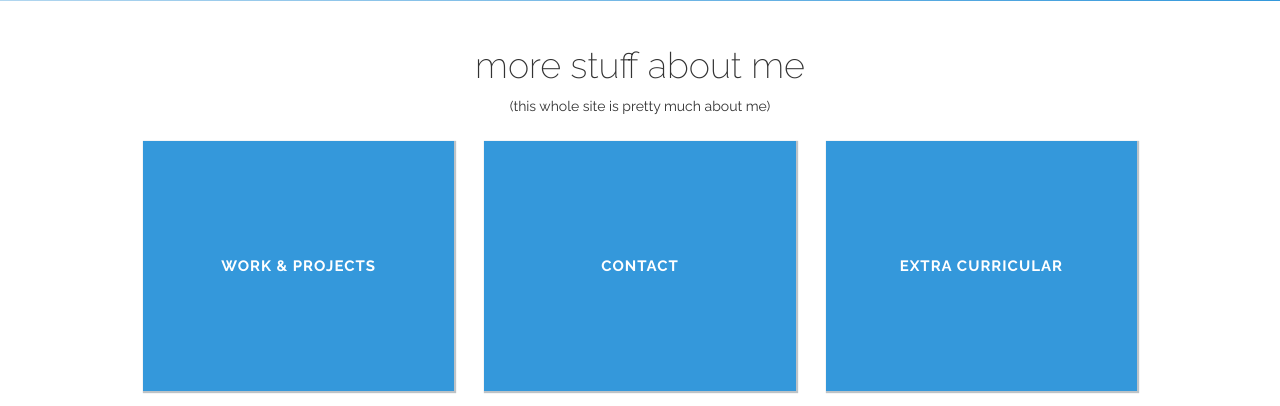
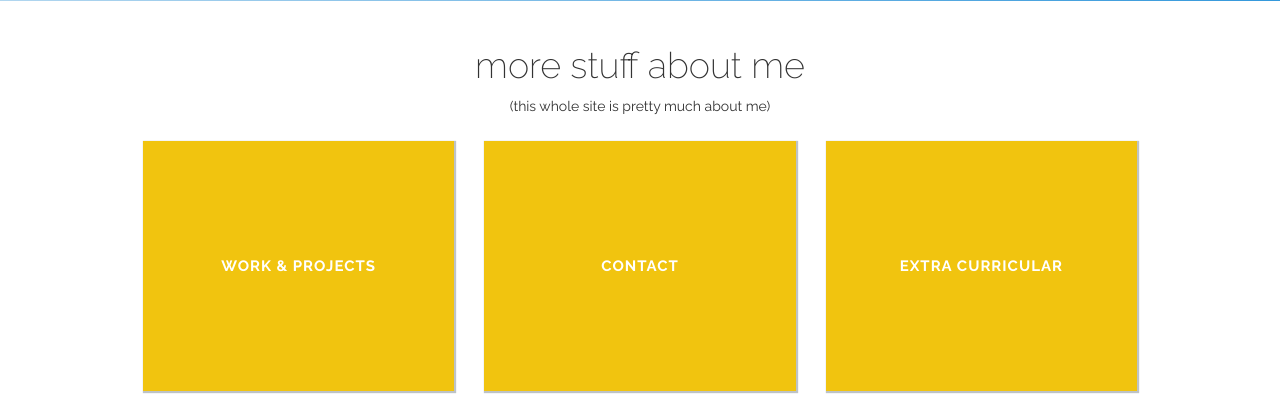
Before and after one commit to erufino/portfolio, a PHP site: page /about.html in a window 1280 px wide. Shown: the part 599-1005 px from the top of the page. Run offline with PHP 8.4, Linux system fonts and the light colour scheme.

Commit message:
changed the bricks to yello

```diff
--- a/style.css
+++ b/style.css
@@ -233,7 +233,8 @@ THESE ARE THE FLIP CARDS
 .front {
 	width: 100%;
 	height: 250px;
-	background-color: #3498db;
+	/*background-color: #3498db;*/
+	background-color:#f1c40f;
 	box-shadow: 1px 1px 1px 1px #bdc3c7;
 	text-align: center;
 }
```
